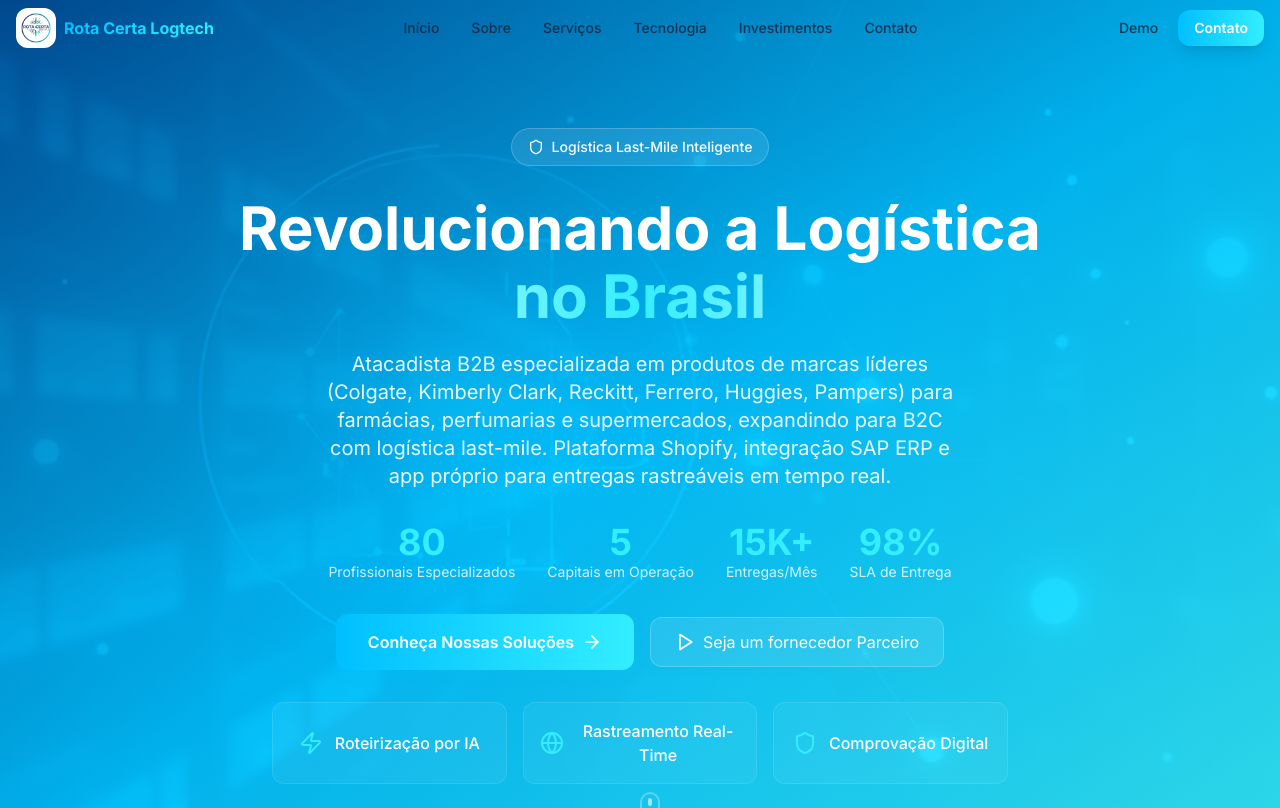
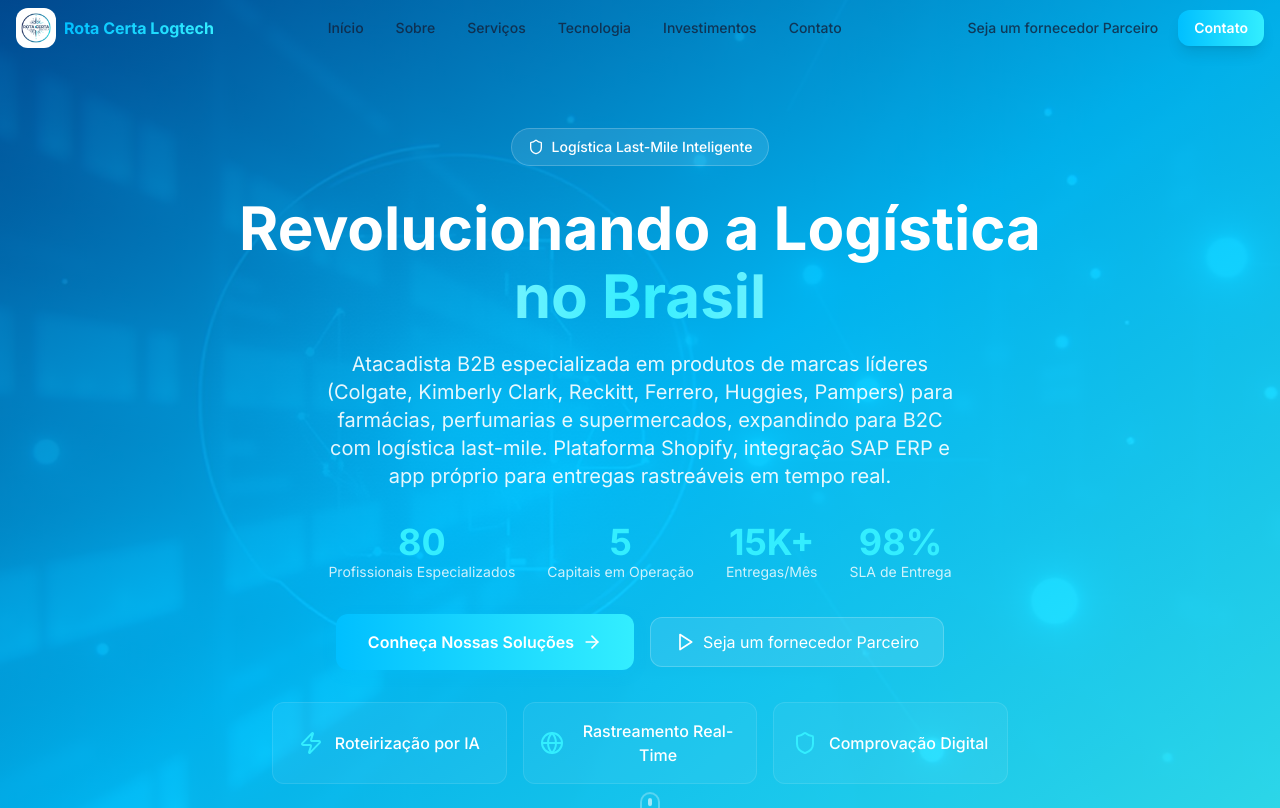
Before and after one commit to EnzoAraujoDuarte/rotacerta, a Next.js app: page / in a window 1280 px wide. Shown: the top 808 px of the page. Built offline with nearby package versions, Linux system fonts and the light colour scheme.

Commit message:
Update Header.jsx

```diff
--- a/components/Header.jsx
+++ b/components/Header.jsx
@@ -79,7 +79,7 @@
           {/* CTA Button */}
           <div className="hidden lg:flex items-center space-x-2">
             <a href="#contato" className="text-foreground/80 hover:text-nexus-primary transition-colors duration-300 font-medium px-3 py-2 rounded-lg hover:bg-nexus-primary/5 text-xs xl:text-sm">
-              Demo
+              Seja um fornecedor Parceiro
             </a>
             <a href="#contato" className="bg-gradient-to-r from-nexus-primary to-nexus-accent text-white font-semibold px-3 xl:px-4 py-2 rounded-lg shadow-lg hover:shadow-xl transform hover:scale-105 transition-all duration-300 text-xs xl:text-sm">
               Contato
```
